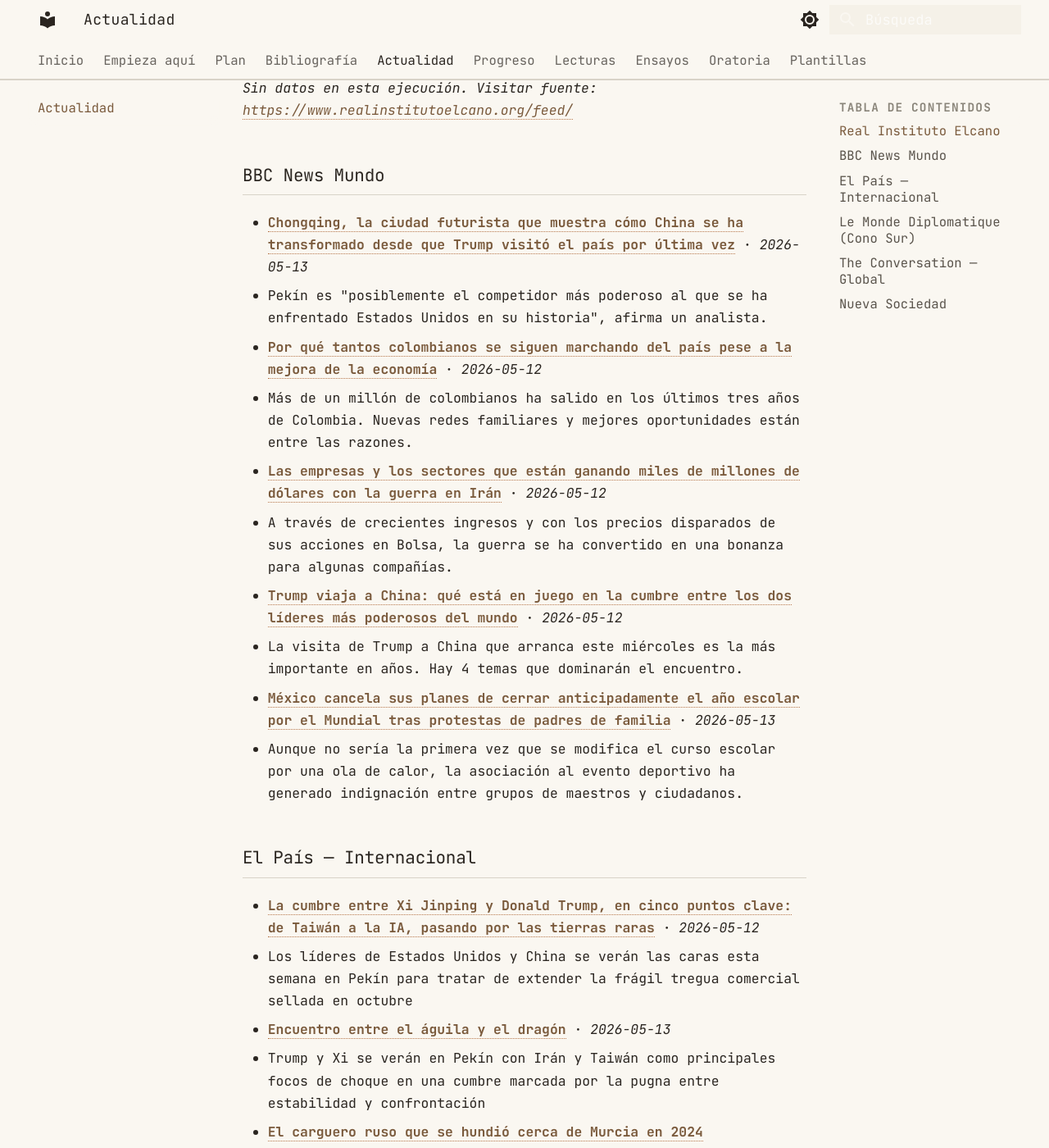
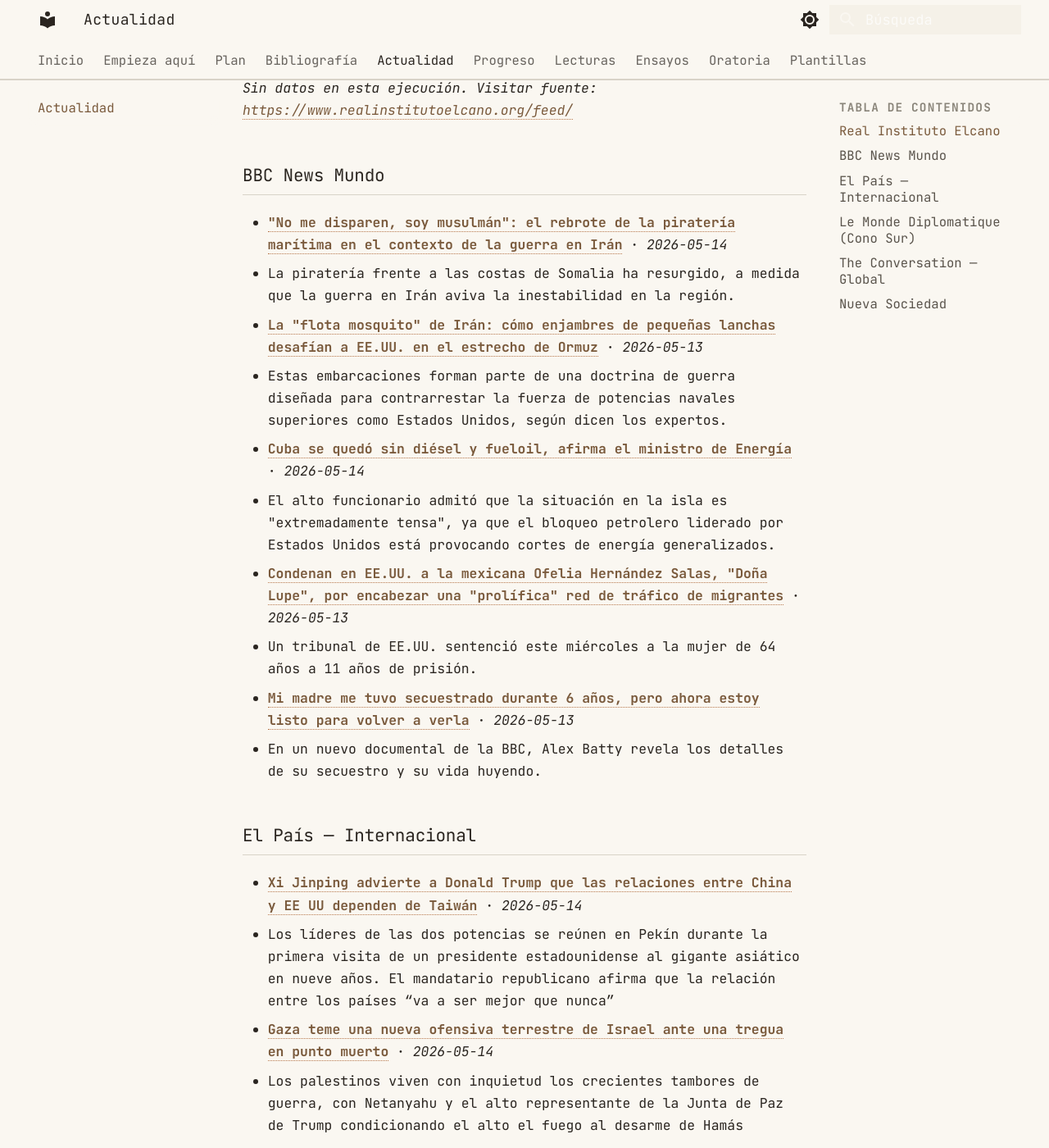
Before and after one commit to MrSpagVi/Curso, an MkDocs documentation site: the page built from docs/actualidad.md, in a window 1280 px wide and 1400 px high, scrolled down 365 px. Shown: the whole window at 82% size. Built offline with MkDocs 1.6.1 and Material for MkDocs 9.7.7, drawn with Linux system fonts in a browser that asks for light colours; some of the changed text lies outside the part shown.

Commit message:
auto: actualidad 2026-05-14

```diff
--- a/docs/actualidad.md
+++ b/docs/actualidad.md
@@ -6,7 +6,7 @@ title: Actualidad
 
 Últimos titulares de fuentes que dictan agenda en ciencia política y geopolítica. Actualizado automáticamente cada día (vía GitHub Actions).
 
-_Última actualización: 2026-05-13 08:40 UTC_
+_Última actualización: 2026-05-14 08:33 UTC_
 
 ## Real Instituto Elcano
 
@@ -14,29 +14,29 @@ _Sin datos en esta ejecución. Visitar fuente: [https://www.realinstitutoelcano.
 
 ## BBC News Mundo
 
-- **[Chongqing, la ciudad futurista que muestra cómo China se ha transformado desde que Trump visitó el país por última vez](https://www.bbc.com/mundo/articles/cpqpn3zge42o?at_medium=RSS&at_campaign=rss)** · *2026-05-13*
-  - Pekín es "posiblemente el competidor más poderoso al que se ha enfrentado Estados Unidos en su historia", afirma un analista.
-- **[Por qué tantos colombianos se siguen marchando del país pese a la mejora de la economía](https://www.bbc.com/mundo/articles/c4g07xe7pr1o?at_medium=RSS&at_campaign=rss)** · *2026-05-12*
-  - Más de un millón de colombianos ha salido en los últimos tres años de Colombia. Nuevas redes familiares y mejores oportunidades están entre las razones.
-- **[Las empresas y los sectores que están ganando miles de millones de dólares con la guerra en Irán](https://www.bbc.com/mundo/articles/ce8p22g5918o?at_medium=RSS&at_campaign=rss)** · *2026-05-12*
-  - A través de crecientes ingresos y con los precios disparados de sus acciones en Bolsa, la guerra se ha convertido en una bonanza para algunas compañías.
-- **[Trump viaja a China: qué está en juego en la cumbre entre los dos líderes más poderosos del mundo](https://www.bbc.com/mundo/articles/czd2v483n15o?at_medium=RSS&at_campaign=rss)** · *2026-05-12*
-  - La visita de Trump a China que arranca este miércoles es la más importante en años. Hay 4 temas que dominarán el encuentro.
-- **[México cancela sus planes de cerrar anticipadamente el año escolar por el Mundial tras protestas de padres de familia](https://www.bbc.com/mundo/articles/cn8p0445z9jo?at_medium=RSS&at_campaign=rss)** · *2026-05-13*
-  - Aunque no sería la primera vez que se modifica el curso escolar por una ola de calor, la asociación al evento deportivo ha generado indignación entre grupos de maestros y ciudadanos.
+- **["No me disparen, soy musulmán": el rebrote de la piratería marítima en el contexto de la guerra en Irán](https://www.bbc.com/mundo/articles/c2e2nzy8lkvo?at_medium=RSS&at_campaign=rss)** · *2026-05-14*
+  - La piratería frente a las costas de Somalia ha resurgido, a medida que la guerra en Irán aviva la inestabilidad en la región.
+- **[La "flota mosquito" de Irán: cómo enjambres de pequeñas lanchas  desafían a EE.UU. en el estrecho de Ormuz](https://www.bbc.com/mundo/articles/c1m2pnnx9mzo?at_medium=RSS&at_campaign=rss)** · *2026-05-13*
+  - Estas embarcaciones forman parte de una doctrina de guerra diseñada para contrarrestar la fuerza de potencias navales superiores como Estados Unidos, según dicen los expertos.
+- **[Cuba se quedó sin diésel y fueloil, afirma el ministro de Energía](https://www.bbc.com/mundo/articles/cddp3n96334o?at_medium=RSS&at_campaign=rss)** · *2026-05-14*
+  - El alto funcionario admitó que la situación en la isla es "extremadamente tensa", ya que el bloqueo petrolero liderado por Estados Unidos está provocando cortes de energía generalizados.
+- **[Condenan en EE.UU. a la mexicana Ofelia Hernández Salas, "Doña Lupe", por encabezar una "prolífica" red de tráfico de migrantes](https://www.bbc.com/mundo/articles/cn9p2y19r5yo?at_medium=RSS&at_campaign=rss)** · *2026-05-13*
+  - Un tribunal de EE.UU. sentenció este miércoles a la mujer de 64 años a 11 años de prisión.
+- **[Mi madre me tuvo secuestrado durante 6 años, pero ahora estoy listo para volver a verla](https://www.bbc.com/mundo/articles/c3w2nedv4lxo?at_medium=RSS&at_campaign=rss)** · *2026-05-13*
+  - En un nuevo documental de la BBC, Alex Batty revela los detalles de su secuestro y su vida huyendo.
 
 ## El País — Internacional
 
-- **[La cumbre entre Xi Jinping y Donald Trump, en cinco puntos clave: de Taiwán a la IA, pasando por las tierras raras](https://elpais.com/internacional/2026-05-12/la-cumbre-entre-xi-jinping-y-donald-trump-en-cinco-puntos-clave-de-taiwan-a-la-ia-pasando-por-las-tierras-raras.html)** · *2026-05-12*
-  - Los líderes de Estados Unidos y China se verán las caras esta semana en Pekín para tratar de extender la frágil tregua comercial sellada en octubre
+- **[Xi Jinping advierte a Donald Trump que las relaciones entre China y EE UU dependen de Taiwán](https://elpais.com/internacional/2026-05-14/donald-trump-ante-xi-jinping-la-relacion-entre-china-y-estados-unidos-va-a-ser-mejor-que-nunca.html)** · *2026-05-14*
+  - Los líderes de las dos potencias se reúnen en Pekín durante la primera visita de un presidente estadounidense al gigante asiático en nueve años. El mandatario republicano afirma que la relación entre los países “va a ser mejor que nunca”
+- **[Gaza teme una nueva ofensiva terrestre de Israel ante una tregua en punto muerto](https://elpais.com/internacional/2026-05-14/gaza-teme-una-nueva-ofensiva-terrestre-de-israel-ante-una-tregua-en-punto-muerto.html)** · *2026-05-14*
+  - Los palestinos viven con inquietud los crecientes tambores de guerra, con Netanyahu y el alto representante de la Junta de Paz de Trump condicionando el alto el fuego al desarme de Hamás
+- **[¿Quién acabó con el ‘Ursa Major’? Incógnitas del barco ruso hundido frente a la costa de España con reactores nucleares](https://elpais.com/internacional/2026-05-14/quien-acabo-con-el-ursa-major-incognitas-del-barco-ruso-hundido-frente-a-espana-con-material-nuclear.html)** · *2026-05-14*
+  - La tripulación del carguero escuchó varias explosiones antes de que el carguero se fuera a pique, el 23 de diciembre de 2024, en presencia de un buque de guerra enviado por Rusia
 - **[Encuentro entre el águila y el dragón](https://elpais.com/internacional/2026-05-13/encuentro-entre-el-aguila-y-el-dragon.html)** · *2026-05-13*
   - Trump y Xi se verán en Pekín con Irán y Taiwán como principales focos de choque en una cumbre marcada por la pugna entre estabilidad y confrontación
-- **[El carguero ruso que se hundió cerca de Murcia en 2024 transportaba reactores nucleares y pudo ser torpedeado](https://elpais.com/internacional/2026-05-12/el-carguero-ruso-que-se-hundio-cerca-de-murcia-en-2024-transportaba-reactores-nucleares-y-pudo-ser-torpedeado.html)** · *2026-05-12*
-  - Las explosiones que sufrió el barco ‘Ursa Major’ entre España y Argelia pudieron ser provocadas, según la CNN
 - **[Xi Jinping espera a Trump sentado y en silencio](https://elpais.com/internacional/2026-05-10/xi-jinping-espera-a-trump-sentado-y-en-silencio.html)** · *2026-05-10*
   - Si nadie lo remedia, el presidente de EE UU llegará a Pekín con una mochila cargada de fracasos y carencias en vez de victorias y acuerdos de paz
-- **[Necesitamos una Unión dentro de la Unión](https://elpais.com/opinion/2026-05-09/necesitamos-una-union-dentro-de-la-union.html)** · *2026-05-09*
-  - En un mundo tan peligroso, donde nuestra seguridad y supervivencia están en juego, es inaceptable aceptar que una sola capital de la UE frene a todos
 
 ## Le Monde Diplomatique (Cono Sur)
 
@@ -44,16 +44,16 @@ _Sin datos en esta ejecución. Visitar fuente: [https://www.eldiplo.org/feed/](h
 
 ## The Conversation — Global
 
-- **[New UFO files offer no answers – but something is happening in the skies](https://theconversation.com/new-ufo-files-offer-no-answers-but-something-is-happening-in-the-skies-282608)** · *2026-05-13*
-  - A new release of US government documents offers more detail about ‘unidentified anomalous phenomena’ but explanations are hard to find.
-- **[Dental funding in this week’s budget is just tinkering around the edges. We need so much more](https://theconversation.com/dental-funding-in-this-weeks-budget-is-just-tinkering-around-the-edges-we-need-so-much-more-282859)** · *2026-05-13*
-  - Ongoing funding has been announced for two dental schemes – one for adults, the other for children. But there’s more we could do.
-- **[Electric transport is no longer niche. This year’s budget shows it’s the future](https://theconversation.com/electric-transport-is-no-longer-niche-this-years-budget-shows-its-the-future-282846)** · *2026-05-13*
-  - Transport policy used to be about roads, rails and pollution. But this year’s fuel crisis has shown it’s far more than that.
-- **[Trump-Xi summit: 3 ways the US and China can compete without going to war](https://theconversation.com/trump-xi-summit-3-ways-the-us-and-china-can-compete-without-going-to-war-281328)** · *2026-05-13*
-  - Both sides need to realise there will be no ‘winner’ in their rivalry. Instead, they can learn to coexist through mutual restraint and continued engagement.
-- **[Politics with Michelle Grattan: Tim Wilson on the budget’s hidden hits on young Australians](https://theconversation.com/politics-with-michelle-grattan-tim-wilson-on-the-budgets-hidden-hits-on-young-australians-282848)** · *2026-05-13*
-  - The shadow treasurer plans to fight Labor’s tax changes, arguing they would increase pressure on rents and ‘kneecap’ young Australians trying to get ahead.
+- **[The government wants to save $463m by tightening disability support to school students. What’s going on?](https://theconversation.com/the-government-wants-to-save-463m-by-tightening-disability-support-to-school-students-whats-going-on-282852)** · *2026-05-14*
+  - The budget papers included a significant announcement about funding for school students with disabilities.
+- **[Changing climate law to prevent civil cases removes a key protection for NZ citizens](https://theconversation.com/changing-climate-law-to-prevent-civil-cases-removes-a-key-protection-for-nz-citizens-282849)** · *2026-05-14*
+  - The law change will gut the capacity of tort law to hold greenhouse gas emitters and the government to account for climate harms.
+- **[Crossbench senator Tammy Tyrrell joins government ranks, declaring she’s ‘proud to be a Labor girl’](https://theconversation.com/crossbench-senator-tammy-tyrrell-joins-government-ranks-declaring-shes-proud-to-be-a-labor-girl-281638)** · *2026-05-14*
+  - The Tasmanian senator’s move to Labor bolsters the government’s numbers in the Senate – but they will still need support to pass legislation.
+- **[Coles’ discounts misled shoppers, court rules. It could face hundreds of millions in fines](https://theconversation.com/coles-discounts-misled-shoppers-court-rules-it-could-face-hundreds-of-millions-in-fines-282855)** · *2026-05-14*
+  - This court decision will have huge ripple effects right across Australian retail – and petrol retailers in particular should be on notice.
+- **[What is ‘cycle syncing’, and how might it affect menstruation?](https://theconversation.com/what-is-cycle-syncing-and-how-might-it-affect-menstruation-278073)** · *2026-05-14*
+  - Reducing pain and boosting body positivity are two benefits of ‘cycle syncing’, according to social media.
 
 ## Nueva Sociedad
 
```
